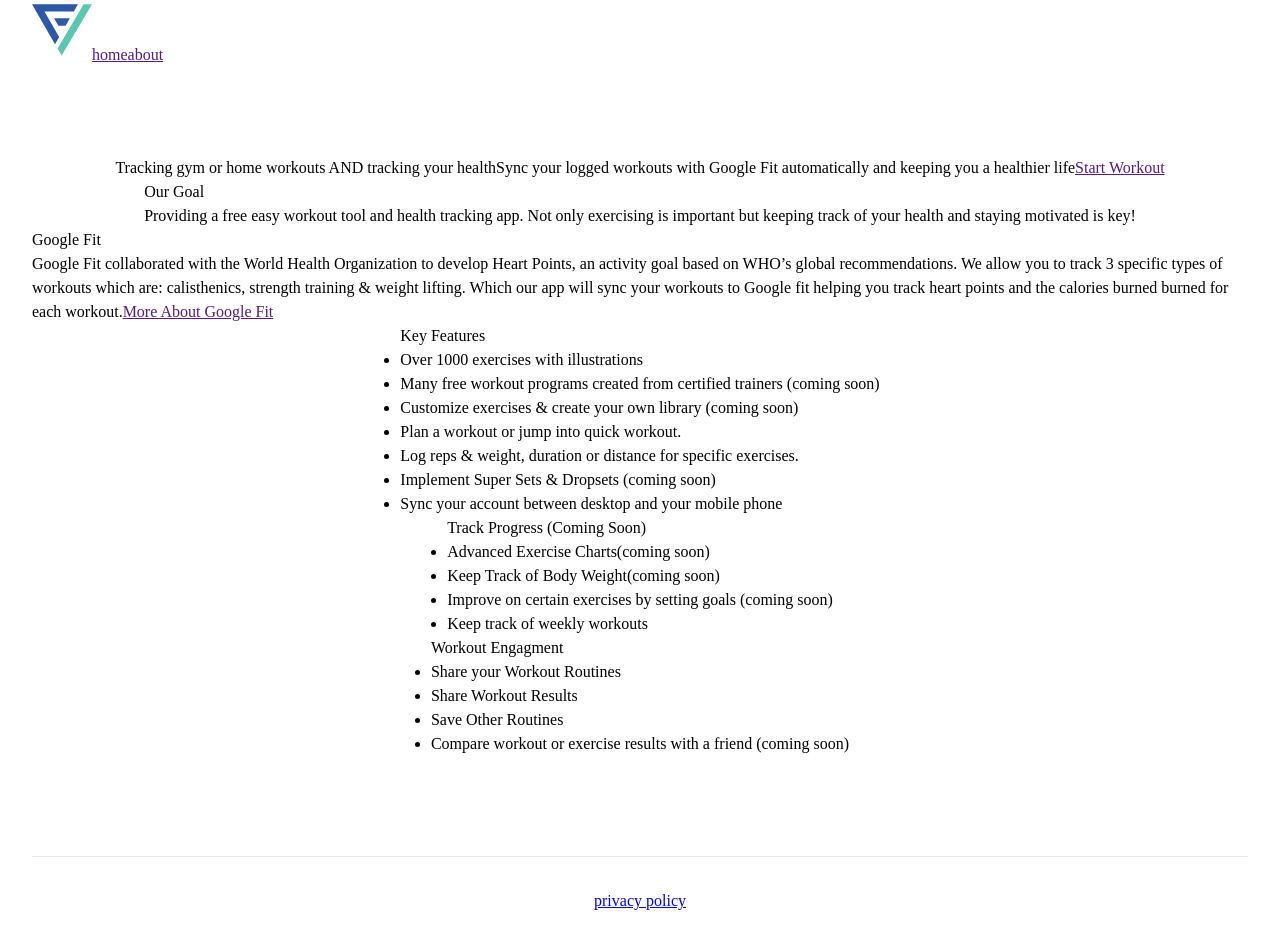
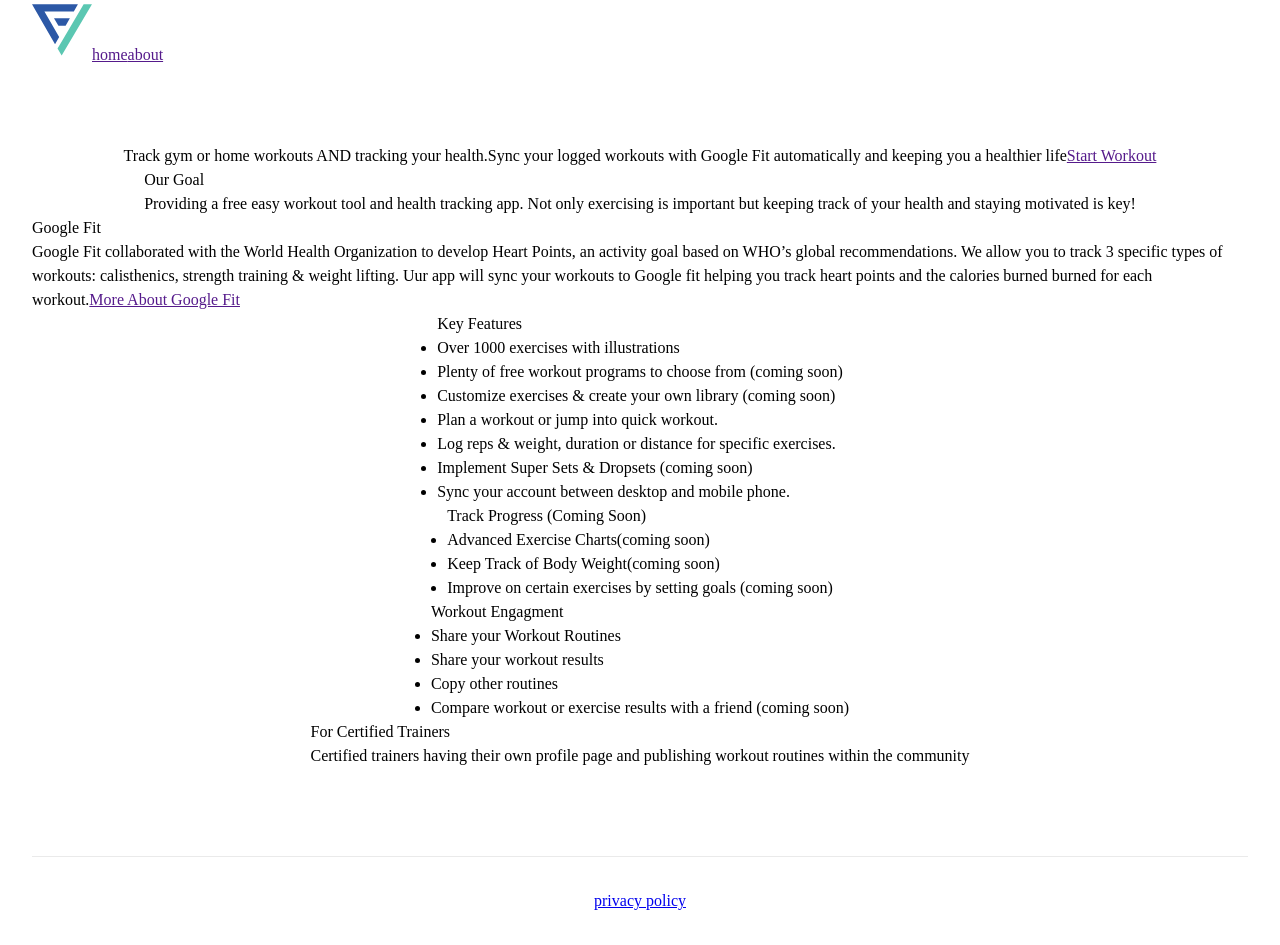
Before and after one commit to JGSolutions/fitvitfitness, a Next.js app: page / in a window 1280 px wide. Built offline with nearby package versions, Linux system fonts and the light colour scheme.

Commit message:
update packages

```diff
--- a/package.json
+++ b/package.json
@@ -9,12 +9,12 @@
     "lint": "next lint"
   },
   "dependencies": {
-    "next": "12.2.3",
+    "next": "12.2.4",
     "react": "18.2.0",
     "react-dom": "18.2.0"
   },
   "devDependencies": {
     "eslint": "8.21.0",
-    "eslint-config-next": "12.2.3"
+    "eslint-config-next": "12.2.4"
   }
 }
--- a/pages/index.js
+++ b/pages/index.js
@@ -15,7 +15,7 @@ export default function Home() {
       <Header></Header>
       <main className={styles.main}>
         <section>
-          Tracking gym or home workouts AND tracking your health
+          Track gym or home workouts AND tracking your health.
           <span>
             Sync your logged workouts with Google Fit automatically and keeping you a healthier life
           </span>
@@ -31,7 +31,7 @@ export default function Home() {
         <section>
           <h2>Google Fit</h2>
           Google Fit collaborated with the World Health Organization to develop Heart Points, an activity goal based on WHO’s global recommendations.
-          We allow you to track 3 specific types of workouts which are: calisthenics, strength training & weight lifting. Which our app will sync your
+          We allow you to track 3 specific types of workouts: calisthenics, strength training & weight lifting. Uur app will sync your
           workouts to Google fit helping you track heart points and the calories burned burned for each workout.
 
           <a href="">More About Google Fit</a>
@@ -41,12 +41,12 @@ export default function Home() {
           <h2>Key Features</h2>
           <ul>
             <li>Over 1000 exercises with illustrations</li>
-            <li>Many free workout programs created from certified trainers (coming soon)</li>
+            <li>Plenty of free workout programs to choose from (coming soon)</li>
             <li>Customize exercises & create your own library (coming soon)</li>
             <li>Plan a workout or jump into quick workout.</li>
             <li>Log reps & weight, duration or distance for specific exercises.</li>
             <li>Implement Super Sets & Dropsets (coming soon)</li>
-            <li>Sync your account between desktop and your mobile phone</li>
+            <li>Sync your account between desktop and mobile phone.</li>
           </ul>
         </section>
 
@@ -56,7 +56,6 @@ export default function Home() {
             <li>Advanced Exercise Charts(coming soon)</li>
             <li>Keep Track of Body Weight(coming soon)</li>
             <li>Improve on certain exercises by setting goals (coming soon)</li>
-            <li>Keep track of weekly workouts</li>
           </ul>
         </section>
 
@@ -64,10 +63,15 @@ export default function Home() {
           <h2>Workout Engagment</h2>
           <ul>
             <li>Share your Workout Routines</li>
-            <li>Share Workout Results</li>
-            <li>Save Other Routines</li>
+            <li>Share your workout results</li>
+            <li>Copy other routines</li>
             <li>Compare workout or exercise results with a friend (coming soon)</li>
           </ul>
+        </section>
+
+        <section>
+          <h2>For Certified Trainers</h2>
+          <p>Certified trainers having their own profile page and publishing workout routines within the community</p>
         </section>
       </main>
 
```
Also changed, not shown: 1 other file (tests, documents, lock files or other folders).
